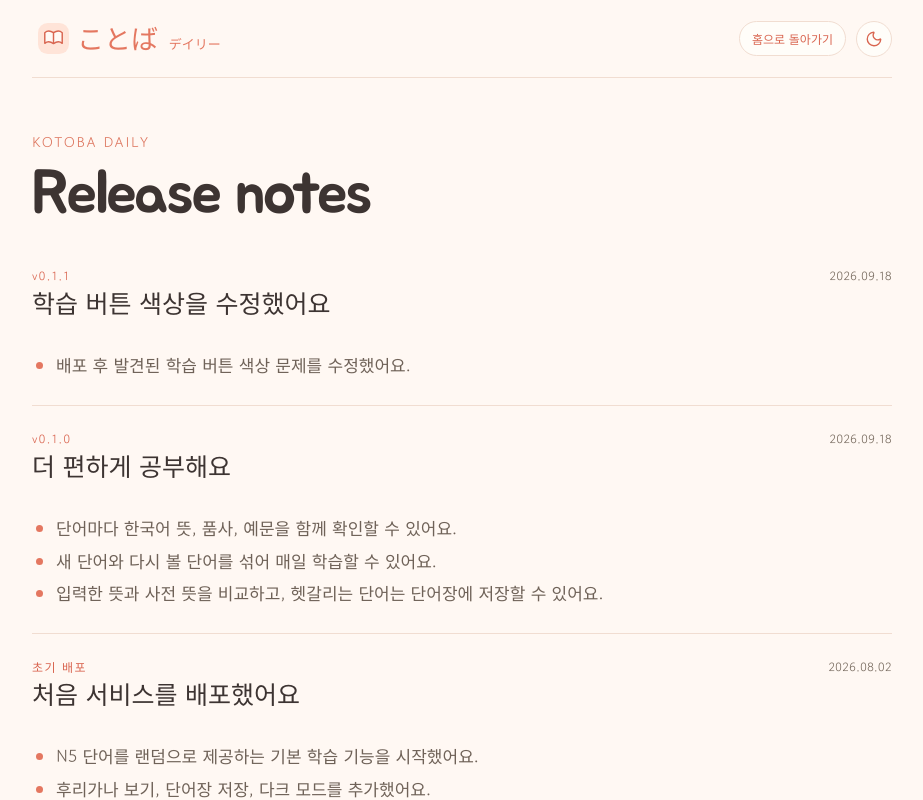
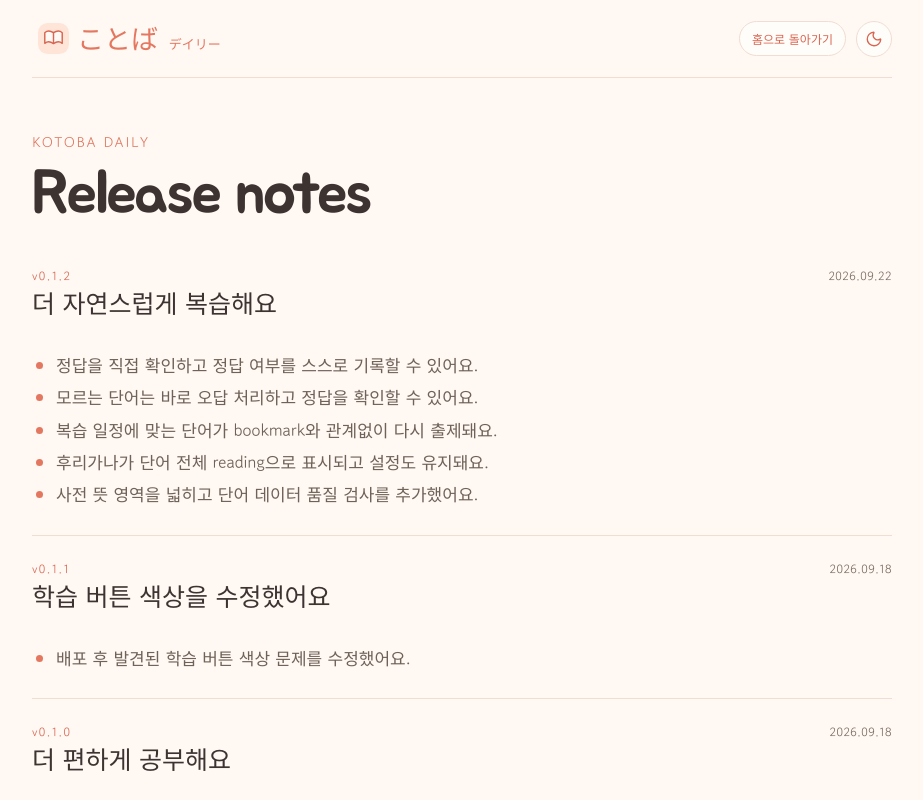
Before and after one commit to serene1004/kotoba-daily, a React (Vite) app: page /updates in a window 1280 px wide. Shown: the top 800 px of the page, without its empty margins (178-1101 px from the left). Built offline with nearby package versions, Linux system fonts and the light colour scheme.

Commit message:
chore(release): prepare v0.1.2

```diff
--- a/package.json
+++ b/package.json
@@ -1,7 +1,7 @@
 {
   "name": "kotoba-daily",
   "private": true,
-  "version": "0.1.1",
+  "version": "0.1.2",
   "packageManager": "pnpm@11.17.0",
   "type": "module",
   "scripts": {
--- a/src/components/StudySession.tsx
+++ b/src/components/StudySession.tsx
@@ -27,9 +27,7 @@ export function StudySession({
   const [answer, setAnswer] = useState('');
   const [shown, setShown] = useState(false);
   const [skipped, setSkipped] = useState(false);
-  const [showFurigana, setShowFurigana] = useState(() =>
-    readStorage('showFurigana', false),
-  );
+  const [showFurigana, setShowFurigana] = useState(() => readStorage('showFurigana', false));
 
   if (!word) {
     return (
--- a/src/data/releases.ts
+++ b/src/data/releases.ts
@@ -6,6 +6,18 @@ export type Release = {
 };
 
 export const releases: Release[] = [
+  {
+    version: '0.1.2',
+    date: '2026.09.22',
+    title: '더 자연스럽게 복습해요',
+    changes: [
+      '정답을 직접 확인하고 정답 여부를 스스로 기록할 수 있어요.',
+      '모르는 단어는 바로 오답 처리하고 정답을 확인할 수 있어요.',
+      '복습 일정에 맞는 단어가 bookmark와 관계없이 다시 출제돼요.',
+      '후리가나가 단어 전체 reading으로 표시되고 설정도 유지돼요.',
+      '사전 뜻 영역을 넓히고 단어 데이터 품질 검사를 추가했어요.',
+    ],
+  },
   {
     version: '0.1.1',
     date: '2026.09.18',
```
Also changed, not shown: 1 other file (tests, documents, lock files or other folders).
